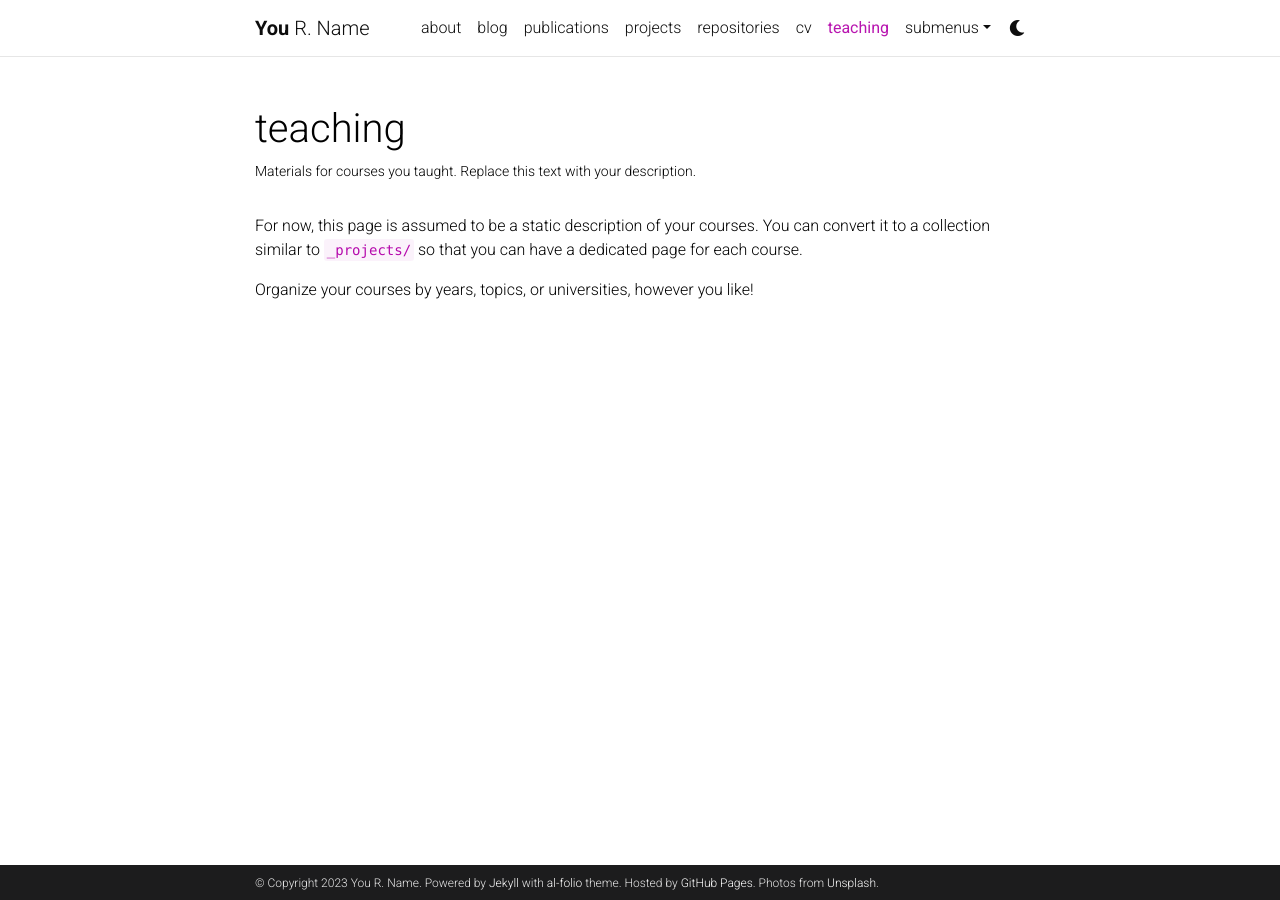
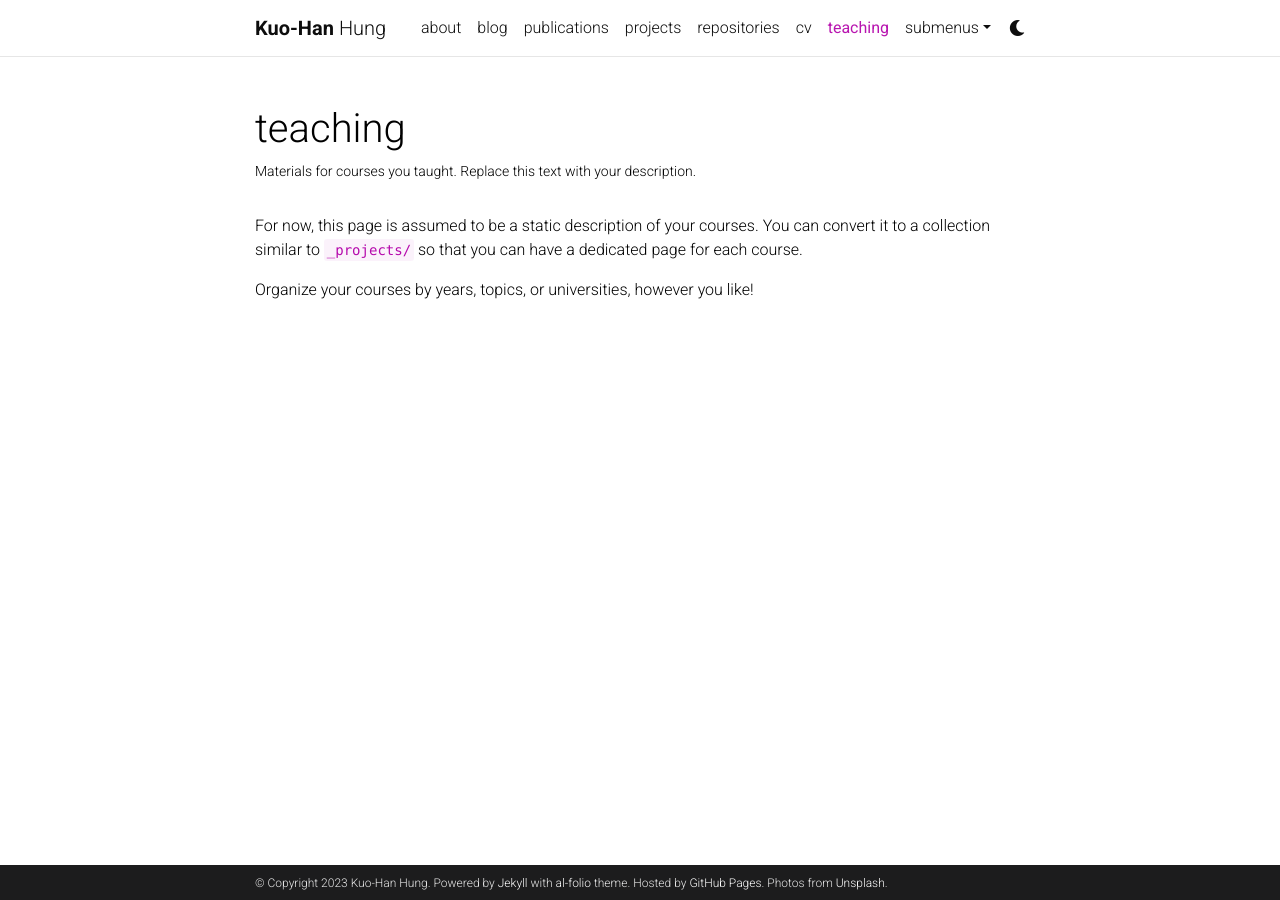
Before and after one commit to khhung906/khhung906.github.io, a Jekyll site: the page built from _pages/teaching.md, in a window 1280 px wide. Built offline with Jekyll 4.4.1, drawn with Linux system fonts in a browser that asks for light colours; comment, search, counter and statistics services are not loaded; a style sheet for code colours, icons or effects is not loaded.

Commit message:
names setting

```diff
--- a/_config.yml
+++ b/_config.yml
@@ -3,9 +3,9 @@
 # -----------------------------------------------------------------------------
 
 title: blank # the website title (if blank, full name will be used instead)
-first_name: You
-middle_name: R.
-last_name: Name
+first_name: Kuo-Han
+middle_name:
+last_name: Hung
 email: you@example.com
 description: > # the ">" symbol means to ignore newlines until "footer_text:"
   A simple, whitespace theme for academics. Based on [*folio](https://github.com/bogoli/-folio) design.
```
